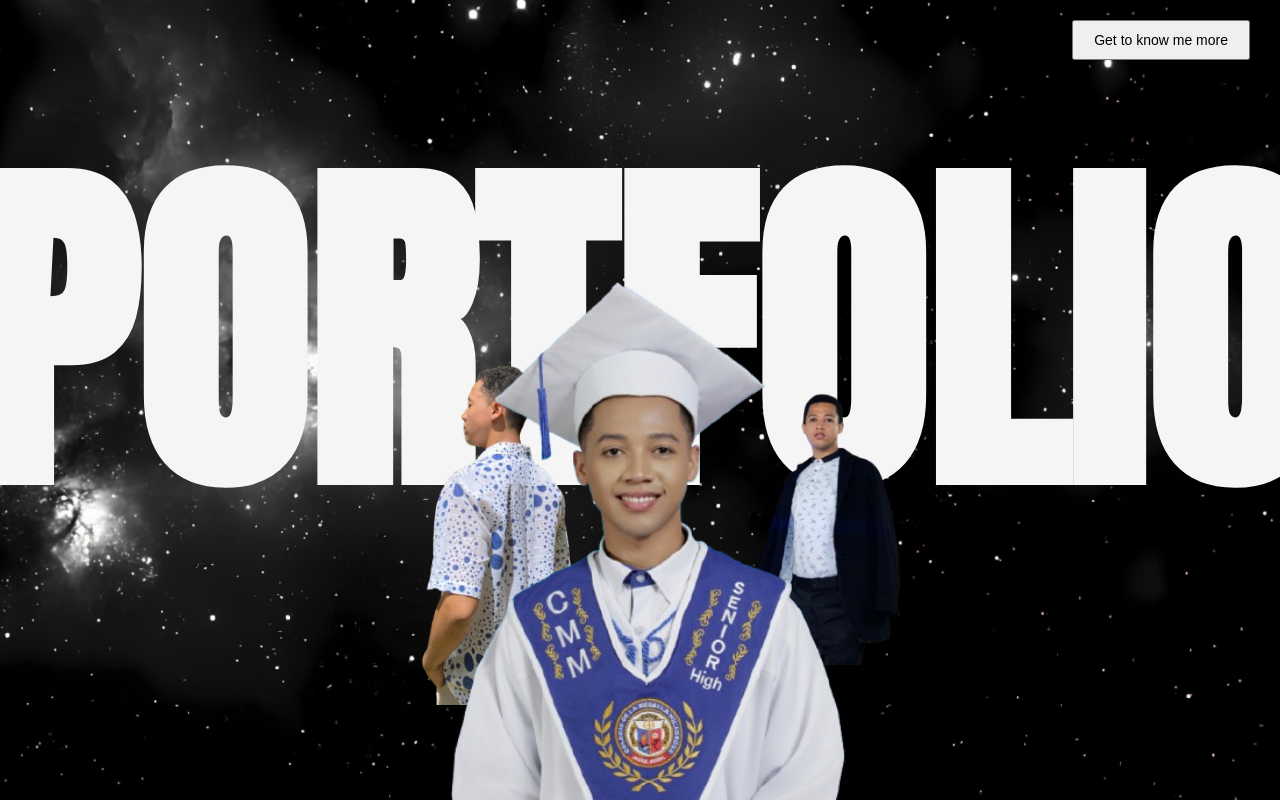
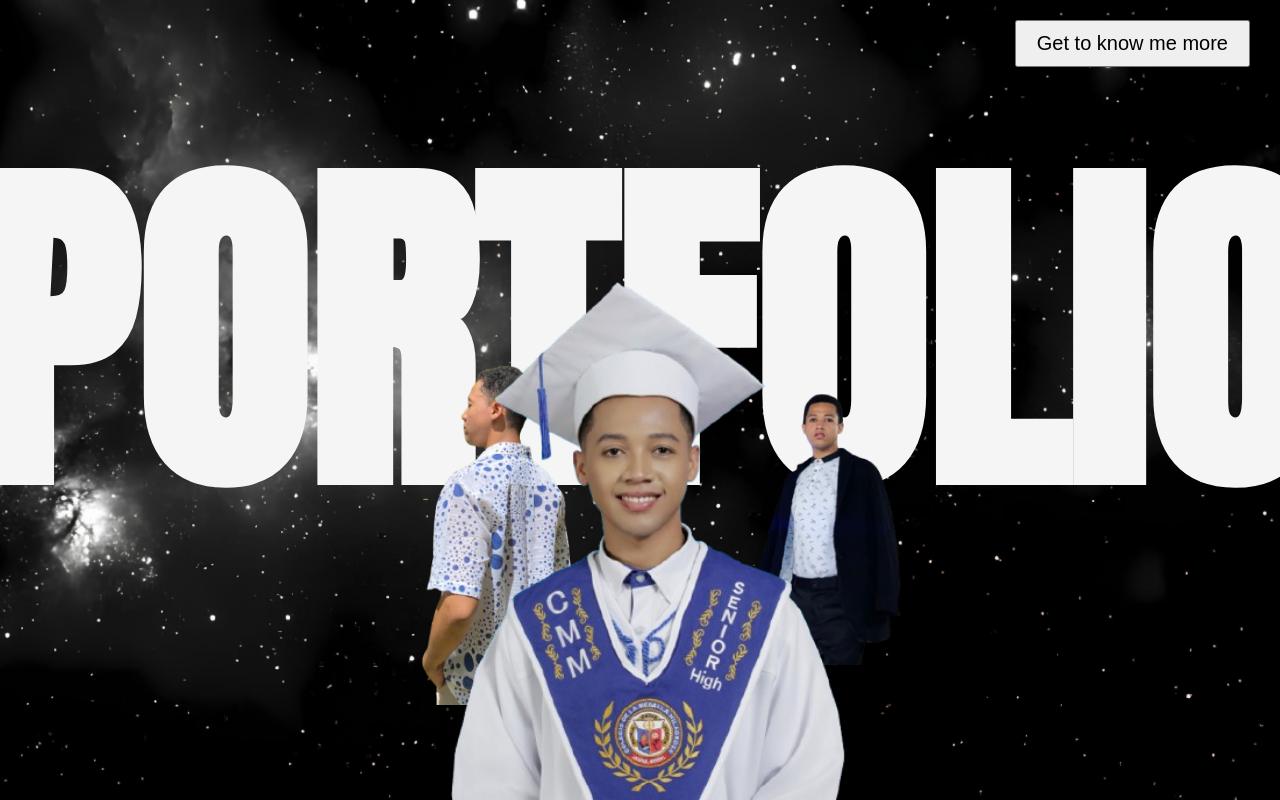
Before and after one commit to ajberonio/allenberonio-online-portfolio, a plain HTML site: page index.html in a window 1280 px wide. Drawn offline with Linux system fonts and the light colour scheme.

Commit message:
Update index.html

```diff
--- a/index.html
+++ b/index.html
@@ -11,7 +11,7 @@
   <div class="container">
     <div class="top-right">
       <a href="homepage.html" style="text-decoration: none;">
-        <button style="padding: 10px 20px; font-size: 14px; cursor: pointer;">Get to know me more</button>
+        <button style="padding: 10px 20px; font-size: 20px; cursor: pointer;">Get to know me more</button>
       </a>
     </div>
 
```
